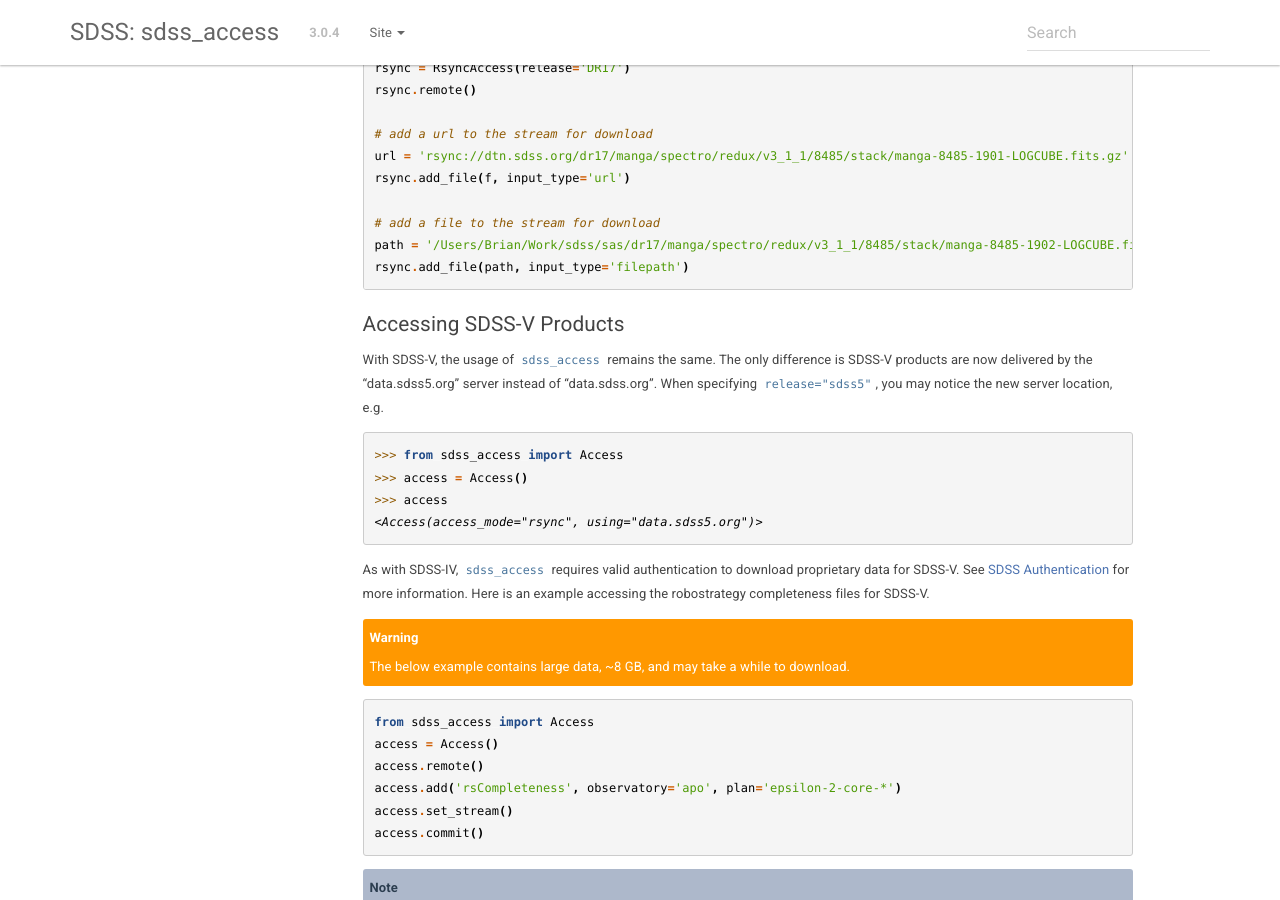
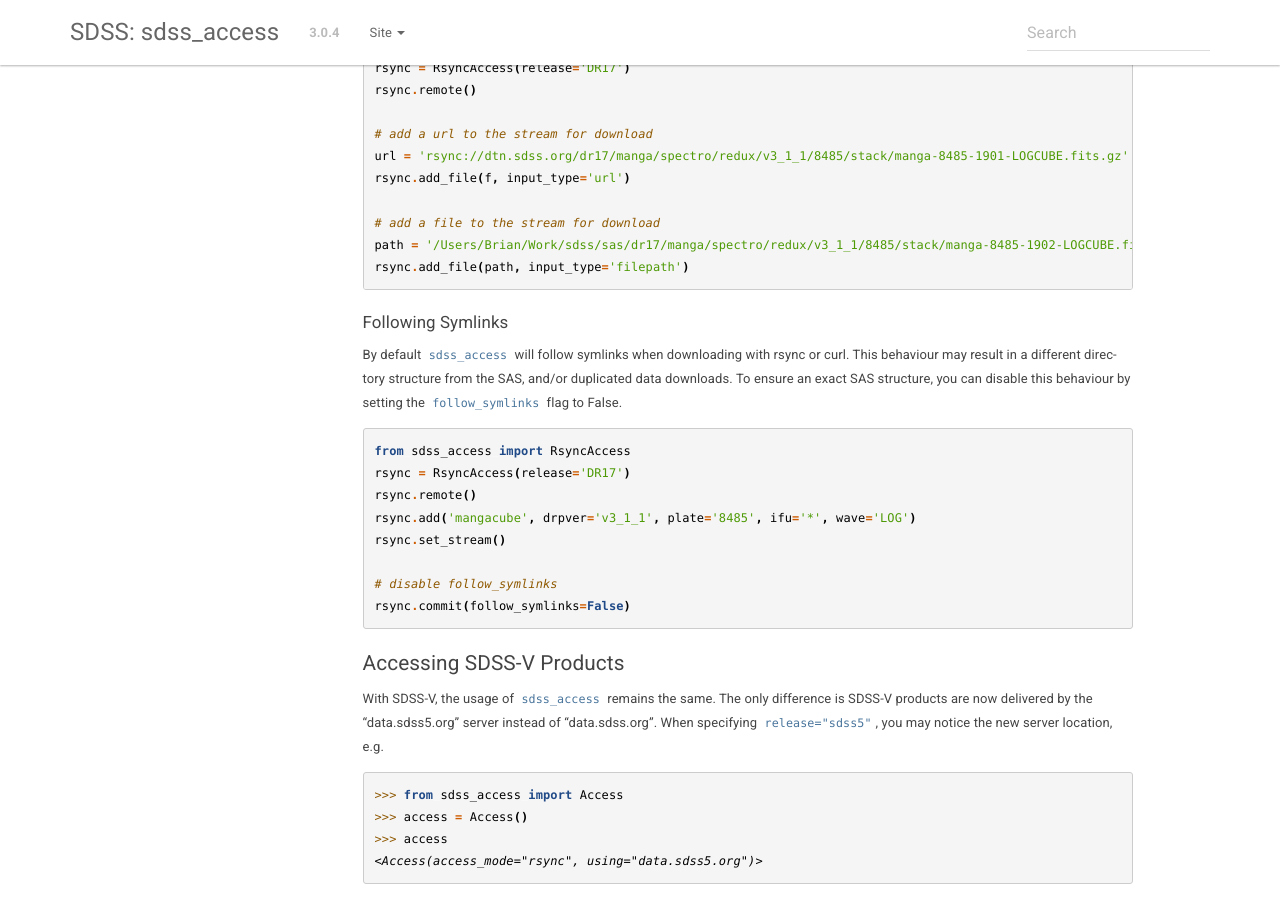
Before and after one commit to sdss/sdss_access, a Sphinx documentation site: the page built from docs/sphinx/intro.rst, in a window 1280 px wide and 900 px high, scrolled down 5785 px. Built offline with Sphinx 7.4.7, drawn with Linux system fonts in a browser that asks for light colours; the version number is read from the project's files by our own code.

Commit message:
updating docs

```diff
--- a/docs/sphinx/intro.rst
+++ b/docs/sphinx/intro.rst
@@ -307,6 +307,23 @@
     path = '/Users/Brian/Work/sdss/sas/dr17/manga/spectro/redux/v3_1_1/8485/stack/manga-8485-1902-LOGCUBE.fits.gz'
     rsync.add_file(path, input_type='filepath')
 
+Following Symlinks
+^^^^^^^^^^^^^^^^^^
+
+By default ``sdss_access`` will follow symlinks when downloading with rsync or curl.  This behaviour may result in a
+different directory structure from the SAS, and/or duplicated data downloads. To ensure an exact SAS structure, you
+can disable this behaviour by setting the ``follow_symlinks`` flag to False.
+::
+
+    from sdss_access import RsyncAccess
+    rsync = RsyncAccess(release='DR17')
+    rsync.remote()
+    rsync.add('mangacube', drpver='v3_1_1', plate='8485', ifu='*', wave='LOG')
+    rsync.set_stream()
+
+    # disable follow_symlinks
+    rsync.commit(follow_symlinks=False)
+
 
 Accessing SDSS-V Products
 -------------------------
```
